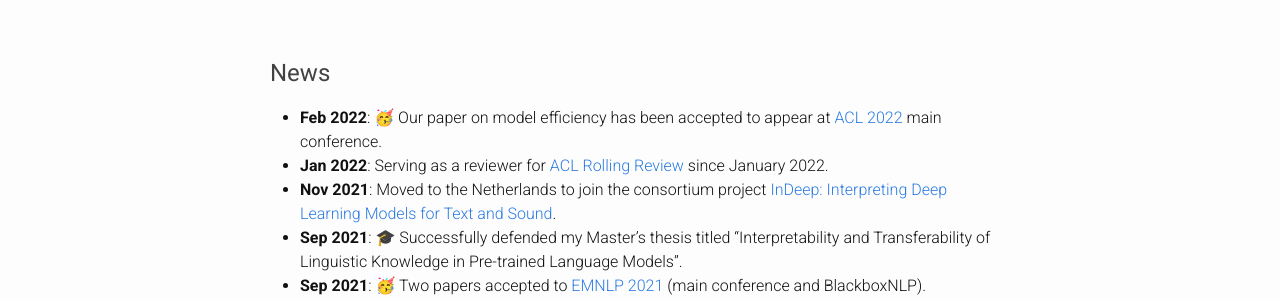
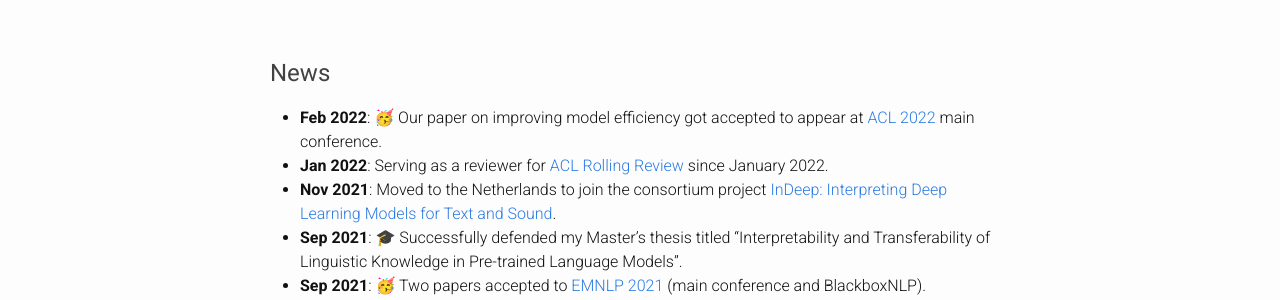
Before and after one commit to hmohebbi/hmohebbi.github.io, a Jekyll site: the page built from index.md, in a window 1280 px wide. Shown: the part 550-850 px from the top of the page. Built offline with Jekyll 4.4.1, drawn with Linux system fonts in a browser that asks for light colours.

Commit message:
Update index.md

```diff
--- a/index.md
+++ b/index.md
@@ -31,7 +31,7 @@ Before that, I got my Bachelor’s in Computer Engineering from [Ferdowsi Univer
 <br><br><br>
 
 ## <span style="color:#424242">News </span>
-* __Feb 2022__: 🥳 Our paper on model efficiency has been accepted to appear at [ACL 2022](https://www.2022.aclweb.org/) main conference.
+* __Feb 2022__: 🥳 Our paper on improving model efficiency got accepted to appear at [ACL 2022](https://www.2022.aclweb.org/) main conference.
 * __Jan 2022__: Serving as a reviewer for [ACL Rolling Review](https://aclrollingreview.org/) since January 2022.
 * __Nov 2021__: Moved to the Netherlands to join the consortium project [InDeep: Interpreting Deep Learning Models for Text and Sound](https://interpretingdl.github.io/).
 * __Sep 2021__: 🎓 Successfully defended my Master's thesis titled "Interpretability and Transferability of Linguistic Knowledge in Pre-trained Language Models".
```
